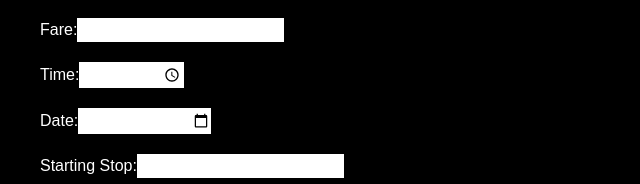
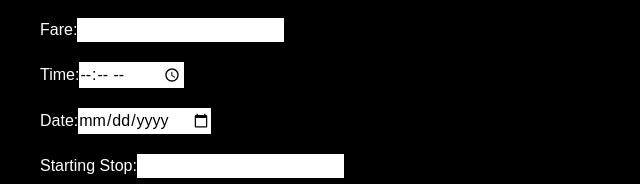
Before and after one commit to Shashank-bisht/projectx, a React (Create React App) app: page / in a window 1280 px wide. Shown: the part 206-390 px from the top of the page, without its empty margins (0-640 px from the left). Built offline with nearby package versions, Linux system fonts and the light colour scheme.

Commit message:
text color

```diff
--- a/src/pages/Home.js
+++ b/src/pages/Home.js
@@ -57,7 +57,7 @@ const Home = () => {
                 <div>
                     <label className='text-white'>
                         Color:
-                        <input
+                        <input className='text-black'
                             type="text"
                             value={color}
                             onChange={(e) => setColor(e.target.value)}
@@ -68,7 +68,7 @@ const Home = () => {
                 <div>
                     <label className='text-white'>
                         Bus Number:
-                        <input
+                        <input className='text-black'
                             type="text"
                             value={busNumber}
                             onChange={(e) => setBusNumber(e.target.value)}
@@ -79,7 +79,7 @@ const Home = () => {
                 <div>
                     <label className='text-white'>
                         Route Number:
-                        <input
+                        <input className='text-black'
                             type="text"
                             value={routeNumber}
                             onChange={(e) => setRouteNumber(e.target.value)}
@@ -90,7 +90,7 @@ const Home = () => {
                 <div>
                     <label className='text-white'>
                         Fare:
-                        <input
+                        <input className='text-black'
                             type="number"
                             value={fare}
                             onChange={(e) => setFare(e.target.value)}
@@ -101,7 +101,7 @@ const Home = () => {
                 <div>
                     <label className='text-white'>
                         Time:
-                        <input
+                        <input className='text-black'
                             type="time"
                             value={time}
                             onChange={(e) => setTime(e.target.value)}
@@ -112,7 +112,7 @@ const Home = () => {
                 <div>
                     <label className='text-white'>
                         Date:
-                        <input
+                        <input className='text-black'
                             type="date"
                             value={date}
                             onChange={(e) => setDate(e.target.value)}
@@ -123,7 +123,7 @@ const Home = () => {
                 <div>
                     <label className='text-white'>
                         Starting Stop:
-                        <input
+                        <input className='text-black'
                             type="text"
                             value={startingStop}
                             onChange={(e) => setStartingStop(e.target.value)}
@@ -134,7 +134,7 @@ const Home = () => {
                 <div>
                     <label className='text-white'>
                         Ending Stop:
-                        <input
+                        <input className='text-black'
                             type="text"
                             value={endingStop}
                             onChange={(e) => setEndingStop(e.target.value)}
```
